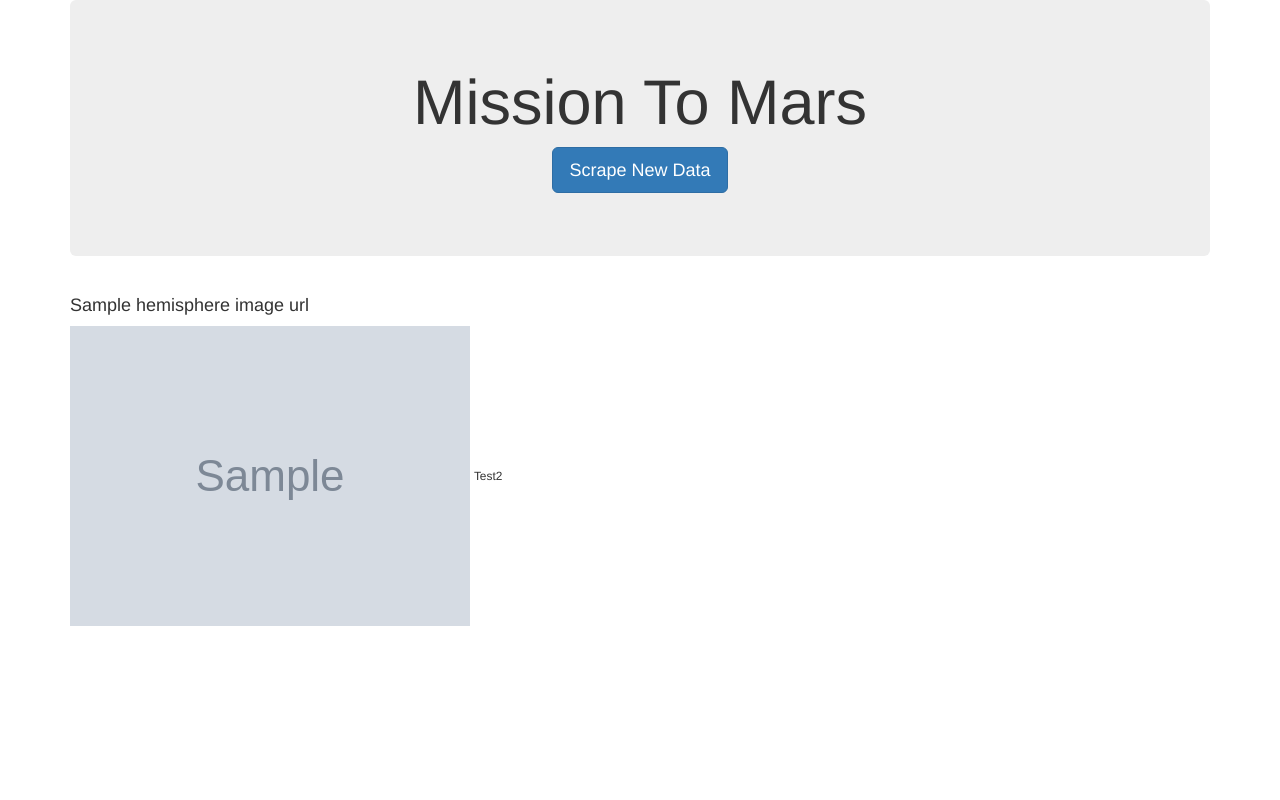
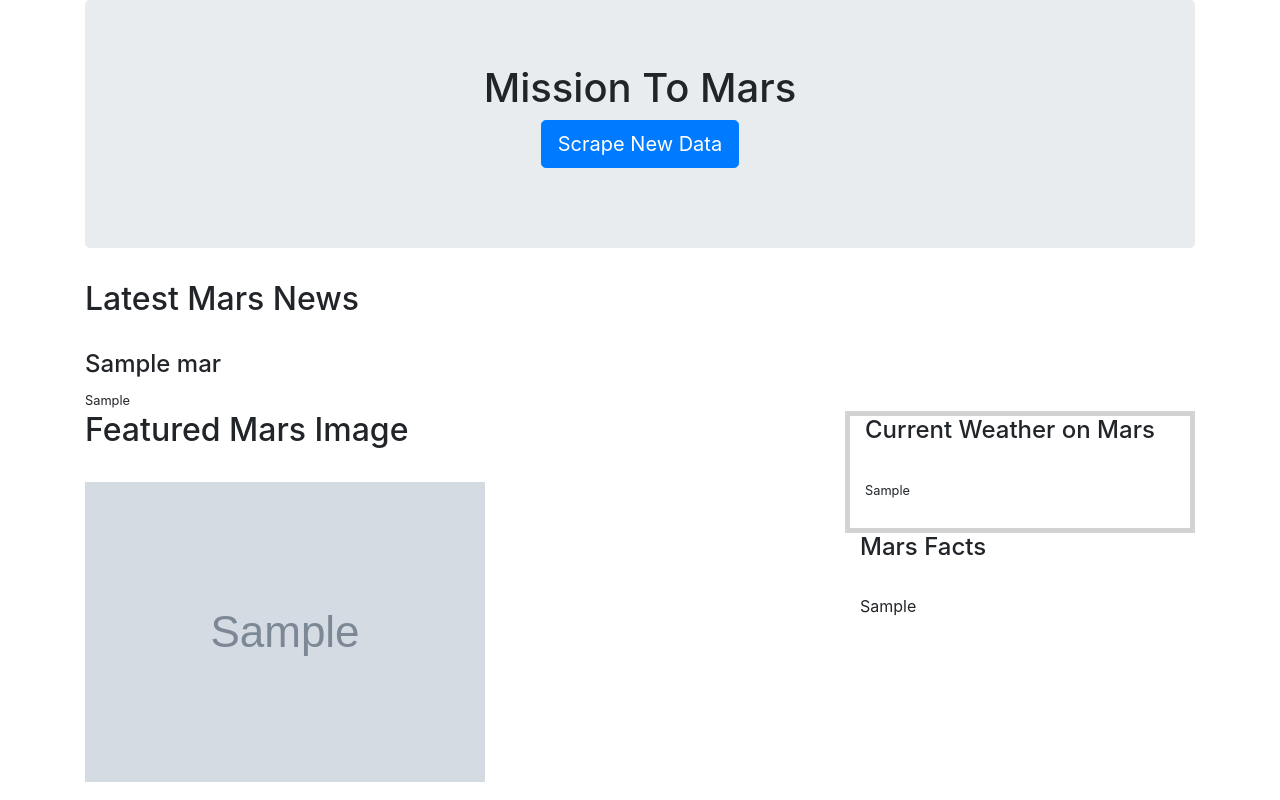
Before and after one commit to RickCavalla/web-scraping-challenge, a Flask app: page / in a window 1280 px wide. Run offline with Flask 2, Linux system fonts and the light colour scheme; grey boxes marked "Sample" are stand-in pictures; a database or web service that is not in the repository returns one stand-in record (values such as "Sample title"); some libraries are stand-ins or nearby versions.

Commit message:
Final page half done

```diff
--- /dev/null
+++ b/static/css/style.css
@@ -0,0 +1,4 @@
+.div-border {
+    border: 5px solid lightgray;
+    height: 33%
+}
--- a/templates/index.html
+++ b/templates/index.html
@@ -6,7 +6,8 @@
   <meta name="viewport" content="width=device-width, initial-scale=1.0">
   <meta http-equiv="X-UA-Compatible" content="ie=edge">
   <title>Mission To Mars</title>
-  <link rel="stylesheet" href="https://maxcdn.bootstrapcdn.com/bootstrap/3.3.7/css/bootstrap.min.css">
+  <link rel="stylesheet" href="https://maxcdn.bootstrapcdn.com/bootstrap/4.3.1/css/bootstrap.min.css">
+  <link rel="stylesheet" href="static/css/style.css">
 </head>
 
 <body>
@@ -17,12 +18,28 @@
       <p><a class="btn btn-primary btn-lg" href="/scrape" role="button">Scrape New Data</a></p>
     </div>
 
-    <!-- Craigslist Listings -->
-    <div class="row" id="mars-data">
+    <!-- Mars Web Page -->
+    <div class="row">
       <div class="col-md-12">
-        <h4 class="heading">{{mars.hemisphere_image_urls[0]["title"]}}</h4>
-        <img src="{{mars.hemisphere_image_urls[0]['img_url']}}">
-        <small>Test2</small>
+        <h2>Latest Mars News</h2><br>
+        <h4>{{mars.news_title}}</h4>
+        <small>{{mars.news_p}}</small>
+      </div>
+    </div>
+    <div class="row">
+      <div class="col-md-8">
+        <h2>Featured Mars Image</h2><br>
+        <img class="img-fluid" src="{{mars.featured_img_url}}">
+      </div>
+      <div class="col-md-4">
+        <div class="col-md-12 div-border">
+        <h4>Current Weather on Mars</h4><br>
+        <small>{{mars.mars_weather}}</small>
+        </div>
+        <div class="col-md-12">
+        <h4>Mars Facts</h4><br>
+        {{mars.facts_html|safe}}
+        </div>
       </div>
     </div>
 
```
Also changed, not shown: scrape_mars.py (+14 -3 lines), 1 other file.
